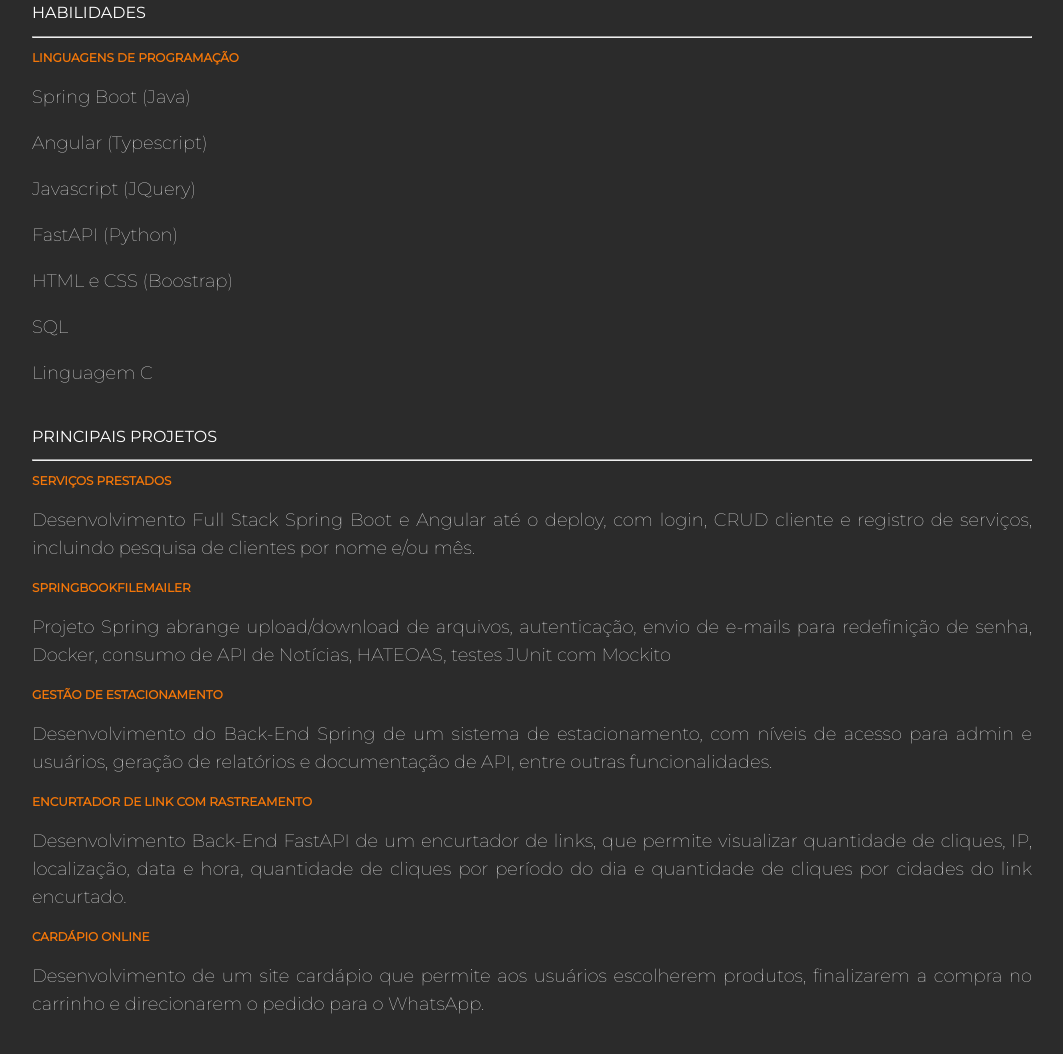
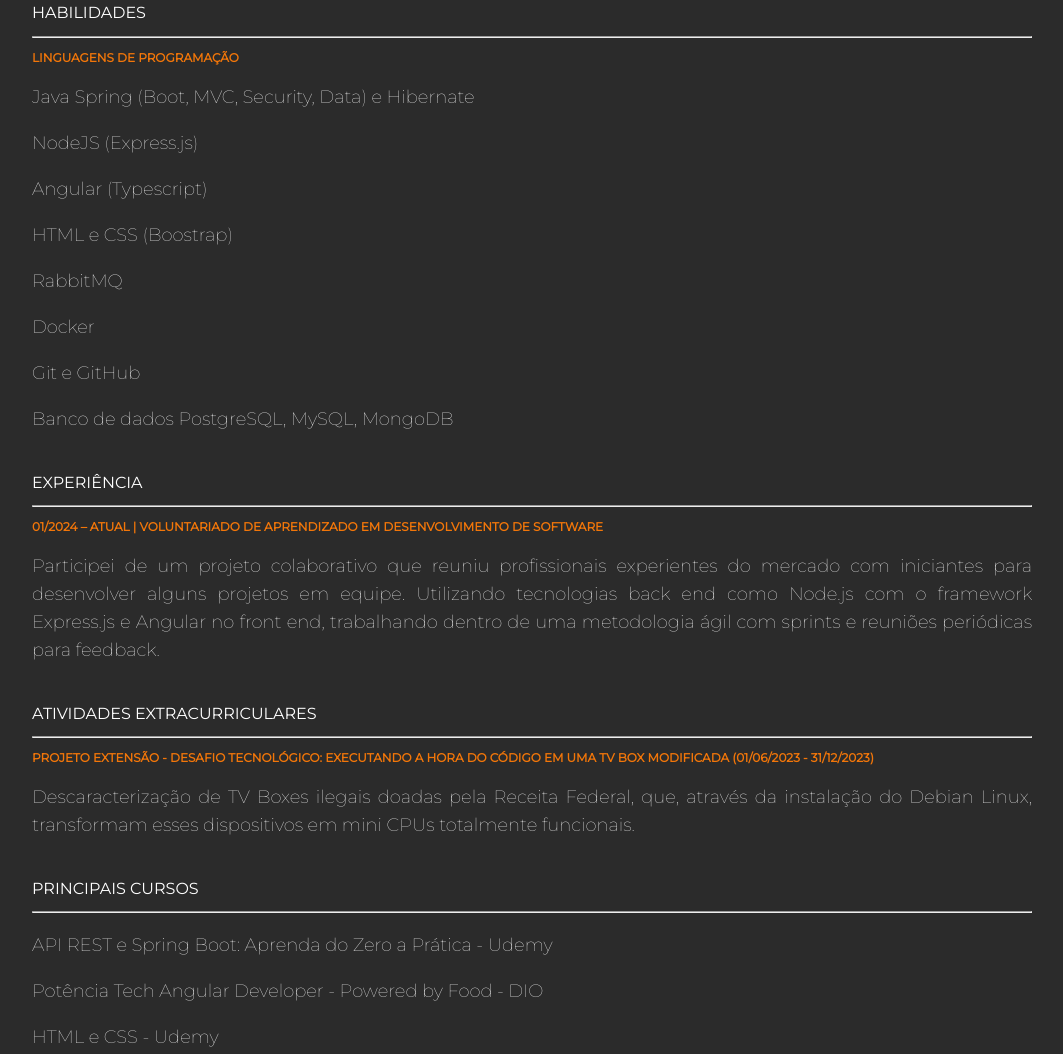
Before and after one commit to KarMiguel/Portifolio, a plain HTML site: page curriculo.html in a window 1280 px wide. Shown: the part 1031-2085 px from the top of the page, without its empty margins (68-1131 px from the left). Drawn offline with Linux system fonts and the light colour scheme.

Commit message:
change portifólio and curriculo

```diff
--- a/curriculo.html
+++ b/curriculo.html
@@ -62,7 +62,7 @@
 					<h2>Sobre Mim</h2><hr>
 
 							<p>
-								Sou um Desenvolvedor Full Stack especializado em Java (Spring Boot) e TypeScript (Angular), com uma sólida experiência prática em projetos de desenvolvimento de aplicações web e APIs. Tenho habilidades  Banco de Dados, tanto em MySQL quanto em Postgresql, desde a modelagem até consultas avançadas. Atualmente estou cursando o 5° período de Sistemas de Informação e estou comprometido em expandir meu conhecimento, buscando assim minha primeira experiência profissional na área.
+								Sou um Desenvolvedor Full Stack especializado em Java (Spring Boot), NodeJS (Express.js) e TypeScript (Angular), com uma sólida experiência prática em projetos de desenvolvimento de aplicações web e APIs. Tenho habilidades  Banco de Dados relacionais MySQL e  Postgresql, quanto No-SQL com MongoDB , desde a modelagem até consultas avançadas. Atualmente estou cursando o 5° período de Sistemas de Informação e estou comprometido em expandir meu conhecimento, buscando assim minha primeira experiência profissional na área.
 
 							</p>
 
@@ -76,26 +76,23 @@
 					<h2>Habilidades</h2><hr>
 
 						<h3> Linguagens de Programação</h3>
-							<p>Spring Boot (Java)</p>
+							<p>Java Spring (Boot, MVC, Security, Data) e Hibernate</p>
+							<p>NodeJS (Express.js)</p>
 							<p>Angular (Typescript)</p>
-							<p>Javascript (JQuery)</p>
-							<p>FastAPI (Python)</p>
 							<p>HTML e CSS (Boostrap)</p>
-							<p>SQL</p>
-							<p>Linguagem C</p>
+							<p>RabbitMQ</p>
+							<p>Docker</p>
+							<p>Git e GitHub</p>
+							<p>Banco de dados PostgreSQL, MySQL, MongoDB</p>
 
-					<h2>Principais Projetos</h2><hr>
-					<h3><a href="https://service-provided.netlify.app" target="_blank">Serviços prestados</a></h3>
-						<p>Desenvolvimento Full Stack Spring Boot e Angular até o deploy, com login, CRUD cliente e registro de serviços, incluindo pesquisa de clientes por nome e/ou mês.</p>
-					<h3><a href="https://github.com/KarMiguel/SpringBookFileMailer" target="_blank">SpringBookFileMailer</a></h3>
-						<p>Projeto Spring abrange upload/download de arquivos, autenticação, envio de e-mails para redefinição de senha, Docker, consumo de API de Notícias, HATEOAS, testes JUnit com Mockito</p>
+					<h2>EXPERIÊNCIA</h2><hr>
+						<h3>01/2024 – Atual | Voluntariado de aprendizado em desenvolvimento de software </h3>
 
-					<h3><a href="https://github.com/KarMiguel/Spring-Boot-Parking" target="_blank">Gestão de Estacionamento</a></h3>
-						<p>Desenvolvimento do Back-End Spring de um sistema de estacionamento, com níveis de acesso para admin e usuários, geração de relatórios e documentação de API, entre outras funcionalidades.</p>
-					<h3><a href="https://github.com/KarMiguel/api-capi-zip/tree/develop" target="_blank">Encurtador de Link com rastreamento</a></h3>
-						<p>Desenvolvimento Back-End FastAPI de um encurtador de links, que permite visualizar quantidade de cliques, IP, localização, data e hora, quantidade de cliques por período do dia e quantidade de cliques por cidades do link encurtado.</p>
-					<h3><a href="https://karmiguel.github.io/Cardapio-Online/" target="_blank">Cardápio Online</a></h3>
-						<p>Desenvolvimento de um site cardápio que permite aos usuários escolherem produtos, finalizarem a compra no carrinho e direcionarem o pedido para o WhatsApp.</p>
+					<p>
+						Participei de um projeto colaborativo que reuniu profissionais experientes do mercado com iniciantes para desenvolver
+						alguns projetos em equipe. Utilizando tecnologias back end como Node.js com o framework Express.js e  Angular no  front end,
+						trabalhando dentro de uma metodologia ágil com sprints e reuniões periódicas para feedback.
+					</p>
 
 					<h2>Atividades Extracurriculares</h2><hr>
 						<h3>Projeto Extensão - Desafio Tecnológico: Executando a Hora do Código em uma TV BOX modificada  (01/06/2023 - 31/12/2023)</h3>
@@ -116,7 +113,7 @@
 					<h2>Perfil no GitHub</h2><hr>
 					<a  href="https://github.com/KarMiguel " target="_blank" ><p>Link perfil GitHub<p></a>
 
-				<a  href="Curriculo_Carlos_Miguel.pdf" download>Fazer download do currículo</a><br><br>
+				<a  href="Curriculo_carlos_miguel.pdf" download>Fazer download do currículo</a><br><br>
 
 				<a class="back-link" href="index.html">&larr;Voltar ao início<a>
 
```
Also changed, not shown: index.html (+1 -1 lines), portfolio.html (+22 -10 lines), img/LogoLarge.png (added), img/cap-zip-capa.png (added), img/cap-zip.png (added), 1 other file.
